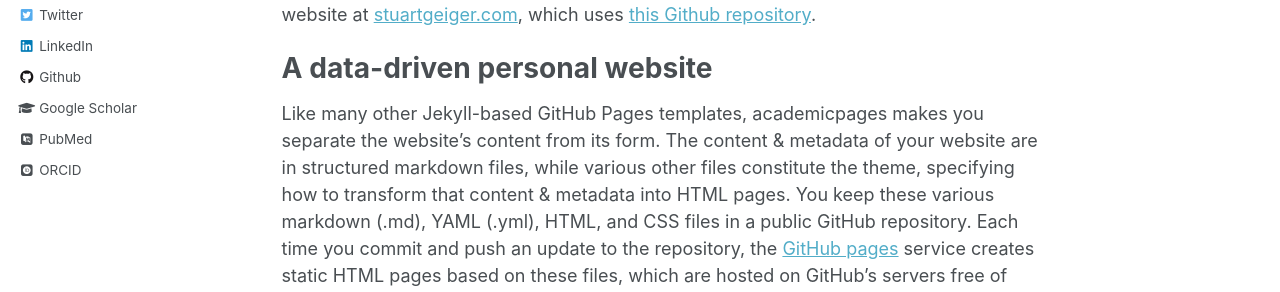
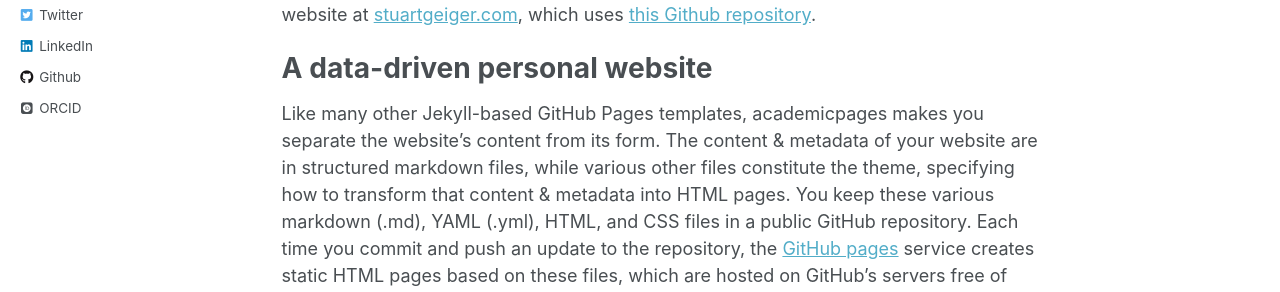
Before and after one commit to edroste/edroste.github.io, a Jekyll site: the page built from _pages/about.md, in a window 1280 px wide. Shown: the part 430-722 px from the top of the page. Built offline with Jekyll 4.4.1, drawn with Linux system fonts in a browser that asks for light colours; some web fonts are replaced; part of the change alters nothing that is shown.

Commit message:
removed some links to nonexisting pages in config

```diff
--- a/_config.yml
+++ b/_config.yml
@@ -85,8 +85,8 @@ author:
   bio              : "PhD student interested in marine biogeochemistry and polar regions"
   location         : "University of East Anglia"
   employer         :
-  pubmed           : "https://www.ncbi.nlm.nih.gov/pubmed/?term=john+snow"
-  googlescholar    : "http://yourfullgooglescholarurl.com"
+  pubmed           :
+  googlescholar    :
   email            :
   researchgate     : "https://www.researchgate.net/profile/Elise_Droste2" # example: "https://www.researchgate.net/profile/yourprofile"
   uri              :
@@ -100,7 +100,7 @@ author:
   google_plus      :
   keybase          :
   instagram        :
-  impactstory      : #"https://profiles.impactstory.org/u/xxxx-xxxx-xxxx-xxxx"
+  impactstory      :
   lastfm           :
   linkedin         : "https://www.linkedin.com/in/elise-droste-6bb727ba"
   orcid            : "https://orcid.org/0000-0002-3467-0083"
```
